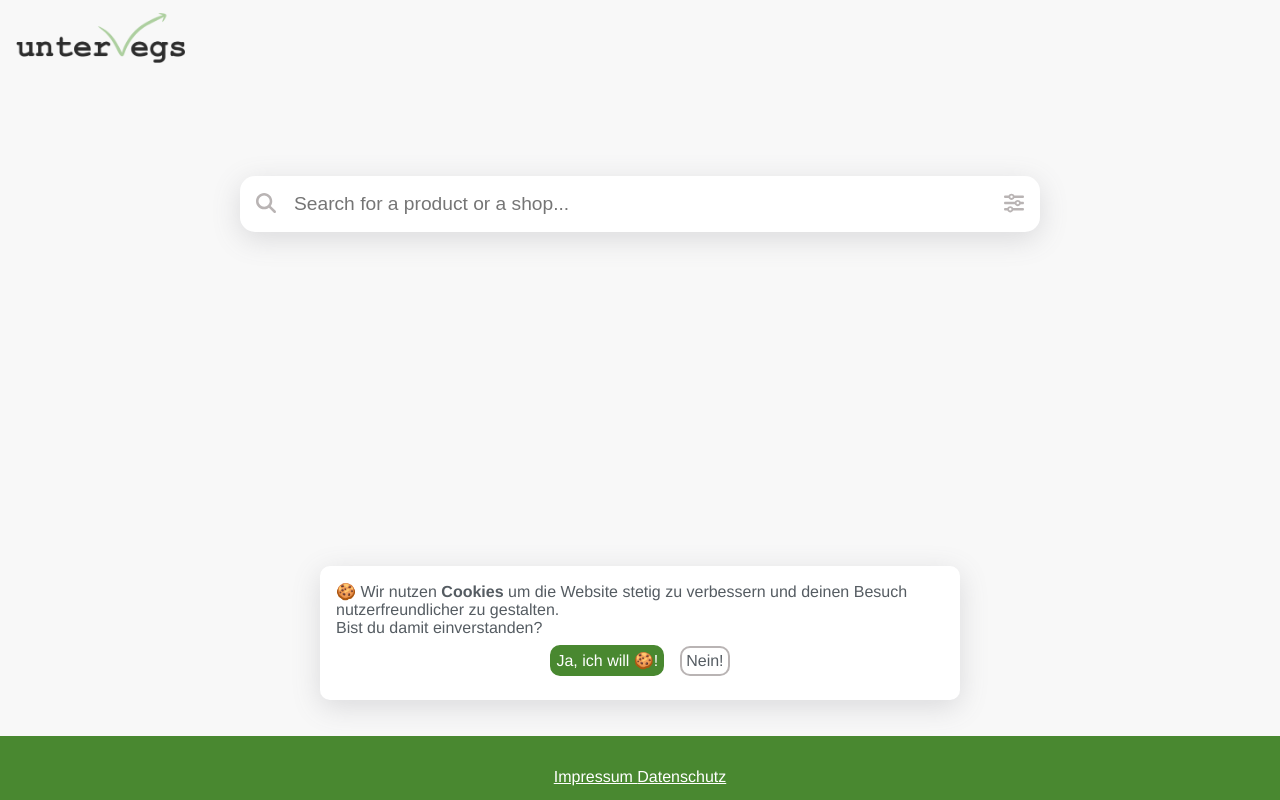
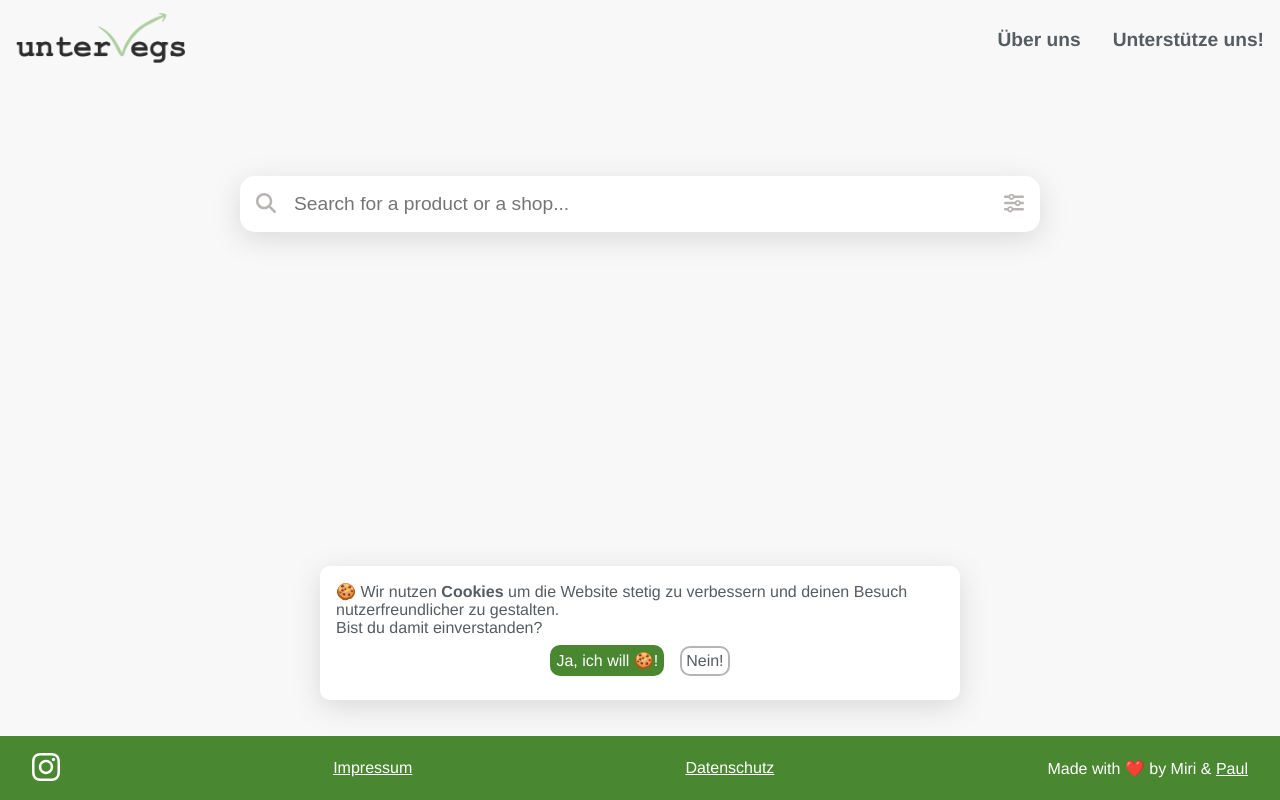
Before and after one commit to paul-schreiber/unterVegs, a Nuxt app: page / in a window 1280 px wide. Built offline with nearby package versions, Linux system fonts and the light colour scheme.

Commit message:
Add footer and navbar content

```diff
--- a/components/NavigationBar.vue
+++ b/components/NavigationBar.vue
@@ -1,8 +1,20 @@
 <template>
   <nav id="nav">
     <NuxtLink to="/">
-      <img src="../assets/img/logo.png" />
+      <img src="~/assets/img/logo.png" />
     </NuxtLink>
+    <div class="menu">
+      <div class="menu-item">
+        <NuxtLink to="/about">
+          Über uns
+        </NuxtLink>
+      </div>
+      <div class="menu-item">
+        <NuxtLink to="/donate">
+          Unterstütze uns!
+        </NuxtLink>
+      </div>
+    </div>
   </nav>
 </template>
 
@@ -21,9 +33,27 @@ nav {
   padding: $sp-medium;
   display: flex;
   align-items: center;
+  justify-content: space-between;
 
   img {
-      height: 50px;
+    height: 50px;
+  }
+
+  .menu {
+    height: 100%;
+    display: flex;
+    align-items: center;
+
+    .menu-item {
+      margin-left: $sp-big;
+      font-size: $fs-medium;
+
+      a {
+        color: $color-font-dark;
+        font-weight: bold;
+        text-decoration: none;
+      }
+    }
   }
 }
 </style>
--- a/components/PageFooter.vue
+++ b/components/PageFooter.vue
@@ -1,7 +1,15 @@
 <template>
   <div class="footer">
+    <div class="insta-link-container">
+      <a href="https://www.instagram.com/untervegs_com/">
+        <font-awesome-icon :icon="['fab', 'instagram']" />
+      </a>
+    </div>
     <NuxtLink to="/legal">Impressum </NuxtLink>
     <NuxtLink to="/privacy">Datenschutz</NuxtLink>
+    <div>
+      Made with ❤️ by Miri & <a class="contact-link" href="https://github.com/paul-schreiber">Paul</a>
+    </div>
   </div>
 </template>
 
@@ -19,12 +27,19 @@ export default defineComponent({
   background-color: $color-primary;
   height: $footerHeight;
   color: $color-font-light;
-  padding: $sp-big;
+  padding: $sp-medium $sp-big;
+  display: flex;
+  justify-content: space-between;
+  align-items: center;
 
 
   a {
     color: $color-font-light;
-    ;
+  }
+
+  .insta-link-container {
+    font-size: $fs-large;
+    vertical-align: center;
   }
 }
 </style>
--- a/package.json
+++ b/package.json
@@ -12,6 +12,7 @@
   },
   "dependencies": {
     "@fortawesome/fontawesome-free": "^6.1.1",
+    "@fortawesome/free-brands-svg-icons": "^6.1.1",
     "@fortawesome/free-solid-svg-icons": "^6.1.1",
     "@fortawesome/vue-fontawesome": "^3.0.1",
     "luxon": "^3.0.1",
--- a/plugins/fontawesome.js
+++ b/plugins/fontawesome.js
@@ -1,6 +1,7 @@
 import { library, config } from '@fortawesome/fontawesome-svg-core'
 import { FontAwesomeIcon } from '@fortawesome/vue-fontawesome'
 import { fas } from '@fortawesome/free-solid-svg-icons'
+import { fab } from '@fortawesome/free-brands-svg-icons'
 
 // This is important, we are going to let Nuxt worry about the CSS
 config.autoAddCss = false
@@ -8,6 +9,7 @@ config.autoAddCss = false
 // You can add your icons directly in this plugin. See other examples for how you
 // can add other styles or just individual icons.
 library.add(fas)
+library.add(fab)
 
 export default defineNuxtPlugin((nuxtApp) => {
   nuxtApp.vueApp.component('font-awesome-icon', FontAwesomeIcon, {})
```
Also changed, not shown: 1 other file (tests, documents, lock files or other folders).
